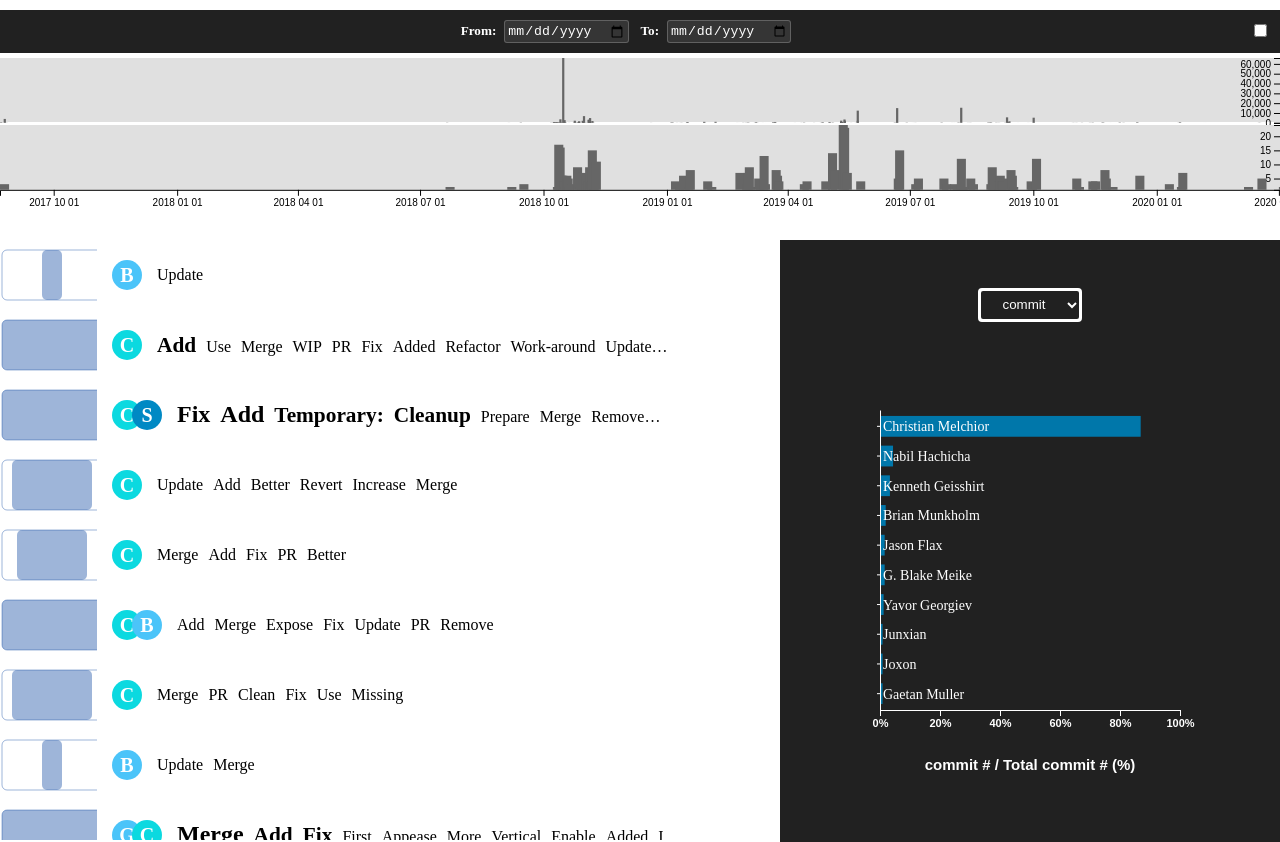
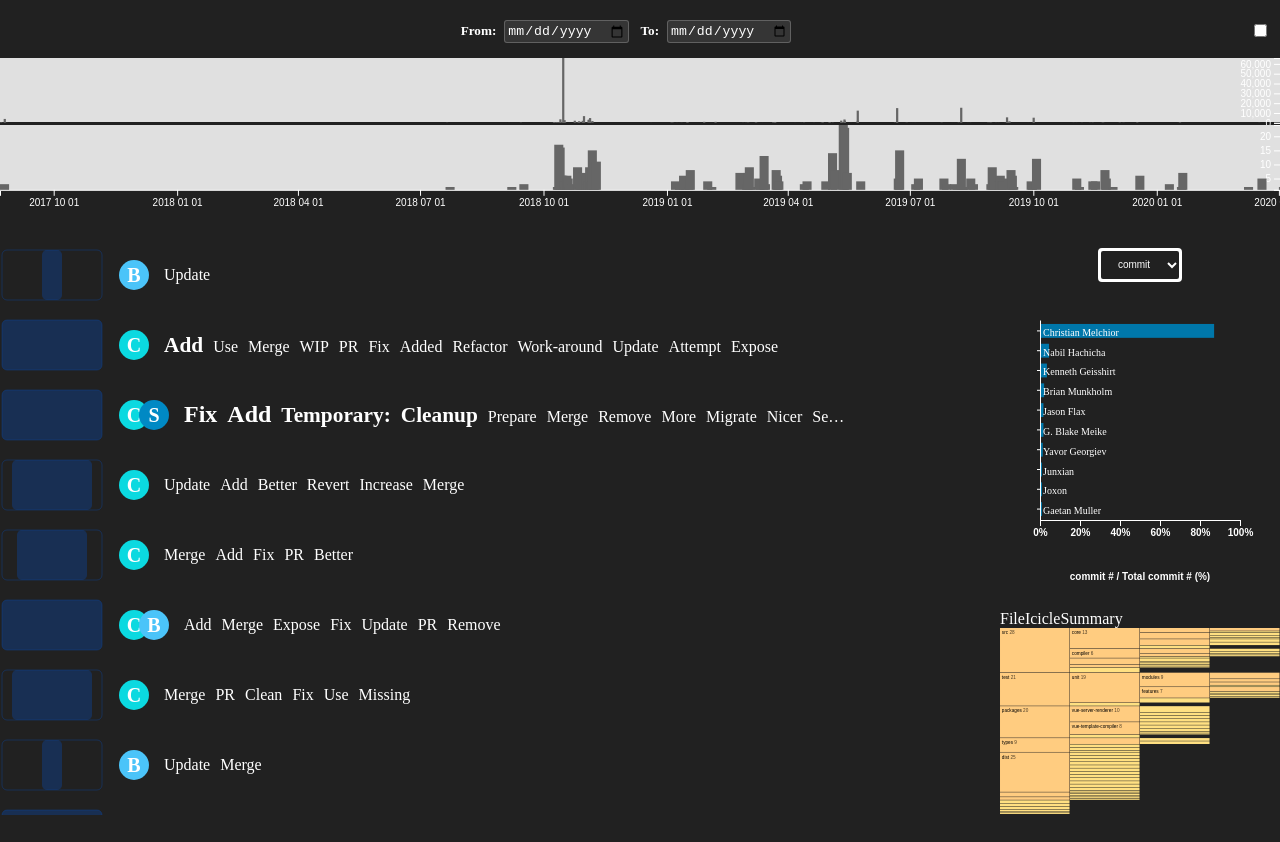
Before and after one commit to githru/githru-vscode-ext, a React (Create React App) app in the folder packages/view/: page / in a window 1280 px wide. Shown: the top 842 px of the page. After the commit the page ends 818 px from the top, so only its background shows below. Built offline with nearby package versions, Linux system fonts and the light colour scheme.

Commit message:
style(view): 전반적 레이아웃 100%에 맞게 축소 (#141)

```diff
--- a/packages/view/src/App.scss
+++ b/packages/view/src/App.scss
@@ -1,7 +1,15 @@
+// FIXME
+body {
+  background: #212121;
+  color: #fff;
+}
+
+.head-container {
+  padding-bottom: 25px;
+}
+
 .middle-container {
   display: flex;
-  padding-top:25px;
+  padding-top: 25px;
+  height: calc(100vh - 200px);
 }
-.head-container{
-  padding-bottom: 25px;
-}
--- a/packages/view/src/components/Statistics/AuthorBarChart/AuthorBarChart.const.ts
+++ b/packages/view/src/components/Statistics/AuthorBarChart/AuthorBarChart.const.ts
@@ -1,6 +1,6 @@
 export const DIMENSIONS = {
-  width: 300,
-  height: 300,
+  width: 200,
+  height: 200,
   margins: 60,
 };
 
--- a/packages/view/src/components/Statistics/AuthorBarChart/AuthorBarChart.scss
+++ b/packages/view/src/components/Statistics/AuthorBarChart/AuthorBarChart.scss
@@ -1,20 +1,18 @@
 @import "styles/app.scss";
 
 .author-bar-chart-wrap {
-  width: 500px;
-  background: $gray-900;
-  height: 100%;
+  width: fit-content;
   display: flex;
   flex-direction: column;
   align-items: center;
-  font-size: 20px;
+  padding: 10px 0;
 }
 
 .author-bar-chart__select-box {
+  font-size: 10px;
   background: transparent;
   border: none;
-  margin: 50px;
-  width: 100px;
+  width: 80px;
   height: 30px;
   color: $white;
   outline: $white auto 1px;
@@ -28,7 +26,6 @@
   .axis {
     color: $white;
     font-weight: bold;
-    font-size: 11px;
 
     &.y-axis {
       text {
@@ -39,7 +36,6 @@
     &.x-axis {
       .x-axis-label {
         fill: $white;
-        font-size: 15px;
       }
     }
   }
@@ -48,7 +44,7 @@
     .bar {
       &:hover {
         rect {
-          fill: $gray-900;
+          fill: transparent;
           stroke: #0077aa;
           stroke-width: 2;
         }
@@ -61,7 +57,7 @@
       .name {
         fill: $white;
         stroke: none;
-        font-size: 14px;
+        font-size: 10px;
         text-anchor: start;
         font-weight: normal;
       }
@@ -75,7 +71,7 @@
   background: $white;
   padding: 8px 16px;
   text-align: center;
-  font-size: 15px;
+  font-size: 10px;
   line-height: 1.5;
   border-radius: 5px;
   color: $gray-900;
--- a/packages/view/src/components/Statistics/FileIcicleSummary/FileIcicleSummary.scss
+++ b/packages/view/src/components/Statistics/FileIcicleSummary/FileIcicleSummary.scss
@@ -0,0 +1,3 @@
+.file-icicle-summary {
+  height: 50%;
+}
--- a/packages/view/src/components/Statistics/FileIcicleSummary/FileIcicleSummary.tsx
+++ b/packages/view/src/components/Statistics/FileIcicleSummary/FileIcicleSummary.tsx
@@ -165,7 +165,7 @@ const FileIcicleSummary = () => {
   }, [data]);
 
   return (
-    <div>
+    <div className="file-icicle-summary">
       FileIcicleSummary
       <svg ref={$summary} />
     </div>
--- a/packages/view/src/components/Statistics/Statistics.scss
+++ b/packages/view/src/components/Statistics/Statistics.scss
@@ -0,0 +1,5 @@
+.statistics {
+  display: flex;
+  flex-direction: column;
+  gap: 5vh;
+}
--- a/packages/view/src/components/VerticalClusterList/VerticalClusterList.scss
+++ b/packages/view/src/components/VerticalClusterList/VerticalClusterList.scss
@@ -1,7 +1,7 @@
 .vertical-cluster-list {
   display: flex;
   flex-direction: row;
-  height: 600px;
+  height: 100%;
   overflow-y: scroll;
   width: 80%;
 }
--- a/packages/view/src/styles/_reset.scss
+++ b/packages/view/src/styles/_reset.scss
@@ -31,7 +31,7 @@ h3,
 h4,
 h5,
 h6 {
-  font-size: 100%;
+  font-size: 10px;
   font-weight: normal;
 }
 ul {
```
